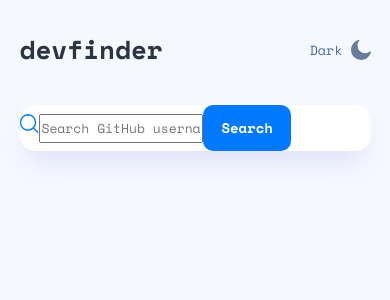
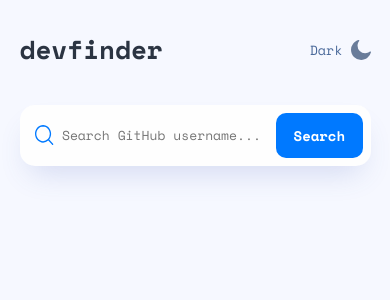
Before and after one commit to bradleyhop/frontend-mentor-github-user-search-app, a Vue app: page / in a window 390 px wide. Shown: the top 300 px of the page. Built offline with nearby package versions, Linux system fonts and the light colour scheme.

Commit message:
first draft of mobile layout complete; fix drop shadow, err msg

```diff
--- a/src/App.vue
+++ b/src/App.vue
@@ -15,7 +15,7 @@ export default {
       userSearch: "", // user input search
       data: null, // data returned by GitHub api
       error: false, // check if error returned
-      errorMessage: "Not found", // default error message
+      errorMessage: "No results", // default error message
     };
   },
 
@@ -83,8 +83,8 @@ export default {
   </header>
 
   <main>
-    <div class="search-bar-wrapper">
-      <span>
+    <div class="search-bar-wrapper" :class="{ 'box-shadow': light }">
+      <span class="search-icon-wrapper">
         <img
           src="@/assets/img/icon-search.svg"
           alt="search icon"
@@ -119,6 +119,7 @@ export default {
         :website="data.blog"
         :twitter="data.twitter_username"
         :company="data.company"
+        :lightTheme="this.light"
       />
     </div>
   </main>
@@ -159,9 +160,12 @@ body {
 
 .search-bar-wrapper {
   background-color: var(--secondary-bg);
+  cursor: pointer;
   margin-bottom: 1rem;
   border-radius: 1rem;
-  box-shadow: 0px 16px 30px -10px rgba(70, 96, 187, 0.198567);
+  padding: 0.5rem;
+  display: flex;
+  align-content: center;
 }
 
 .header-title {
@@ -171,9 +175,15 @@ body {
   font-weight: 700;
 }
 
+.search-icon-wrapper {
+  padding: 0.5rem;
+  display: flex;
+}
+
 .search-icon {
   height: 1.33rem;
   width: 1.33rem;
+  align-self: center;
 }
 
 .error-not-found {
@@ -181,11 +191,23 @@ body {
   font-weight: 700;
   font-size: 15px;
   line-height: 22px;
+  min-width: 12ch;
+  display: flex;
+  align-self: center;
 }
 
 .input-search {
+  background-color: inherit;
+  color: var(--primary-text);
   font-size: 13px;
   line-height: 25px;
+  width: 100%;
+  border: none;
+  outline: none;
+
+  &:focus {
+    outline: none;
+  }
 }
 
 .search-button {
--- a/src/assets/scss/main.scss
+++ b/src/assets/scss/main.scss
@@ -74,3 +74,8 @@ a {
     text-decoration: underline;
   }
 }
+
+// drop shadow for light theme elements
+.box-shadow {
+  box-shadow: 0px 16px 30px -10px rgba(70, 96, 187, 0.198567);
+}
--- a/src/assets/scss/theme.scss
+++ b/src/assets/scss/theme.scss
@@ -1,5 +1,7 @@
 /*
  * CSS class and variables for light and dark themes
+ * I'm using this article as a base for implementing theme switching:
+ * https://lukelowrey.com/css-variable-theme-switcher/
  */
 
 // colors as defined in design system
--- a/src/components/UserCard.vue
+++ b/src/components/UserCard.vue
@@ -49,6 +49,11 @@ export default {
     company: {
       type: String,
     },
+    // for the drop show on light theme
+    lightTheme: {
+      type: Boolean,
+      required: true,
+    },
   },
 
   computed: {
@@ -70,7 +75,7 @@ export default {
 </script>
 
 <template>
-  <article class="article-wrapper">
+  <article class="article-wrapper" :class="{ 'box-shadow': lightTheme }">
     <div class="card-header-wrapper">
       <img :src="avatar" alt="avatar of GitHub user" class="img-user" />
       <div class="header-content">
@@ -96,7 +101,7 @@ export default {
     </p>
     <div class="stats-container">
       <div class="repo-wrapper">
-        <div class="title-stat" :class="{ 'not-availble': !repos }">Repos</div>
+        <div class="title-stat" :class="{ 'not-available': !repos }">Repos</div>
         <div class="numb-stat" :class="{ 'not-available': !repos }">
           {{ repos || 0 }}
         </div>
@@ -127,6 +132,7 @@ export default {
               src="@/assets/img/icon-location.svg"
               alt="image of location marker"
               class="location-icon"
+              :class="{ 'not-available': !location }"
             />
           </span>
           <span class="link-text" :class="{ 'not-available': !location }">{{
@@ -139,6 +145,7 @@ export default {
               src="@/assets/img/icon-website.svg"
               alt="icon of external link"
               class="website-icon"
+              :class="{ 'not-available': !website }"
             />
           </span>
           <span v-if="website">
@@ -161,6 +168,7 @@ export default {
               src="@/assets/img/icon-twitter.svg"
               alt="twitter icon"
               class="twitter-icon"
+              :class="{ 'not-available': !twitter }"
             />
           </span>
           <a
@@ -178,6 +186,7 @@ export default {
               src="@/assets/img/icon-company.svg"
               alt="icon of company building"
               class="company-icon"
+              :class="{ 'not-available': !company }"
             />
           </span>
           <span class="link-text" :class="{ 'not-available': !company }">{{
@@ -200,7 +209,6 @@ export default {
   background-color: var(--secondary-bg);
   border-radius: 1rem;
   padding: 1.6rem;
-  box-shadow: 0px 16px 30px -10px rgba(70, 96, 187, 0.198567);
 }
 
 .card-header-wrapper {
@@ -301,6 +309,8 @@ export default {
 
 .link-wrapper {
   margin-bottom: 1rem;
+  display: flex;
+  align-content: center;
 }
 
 .stats-icon-wrapper {
```
